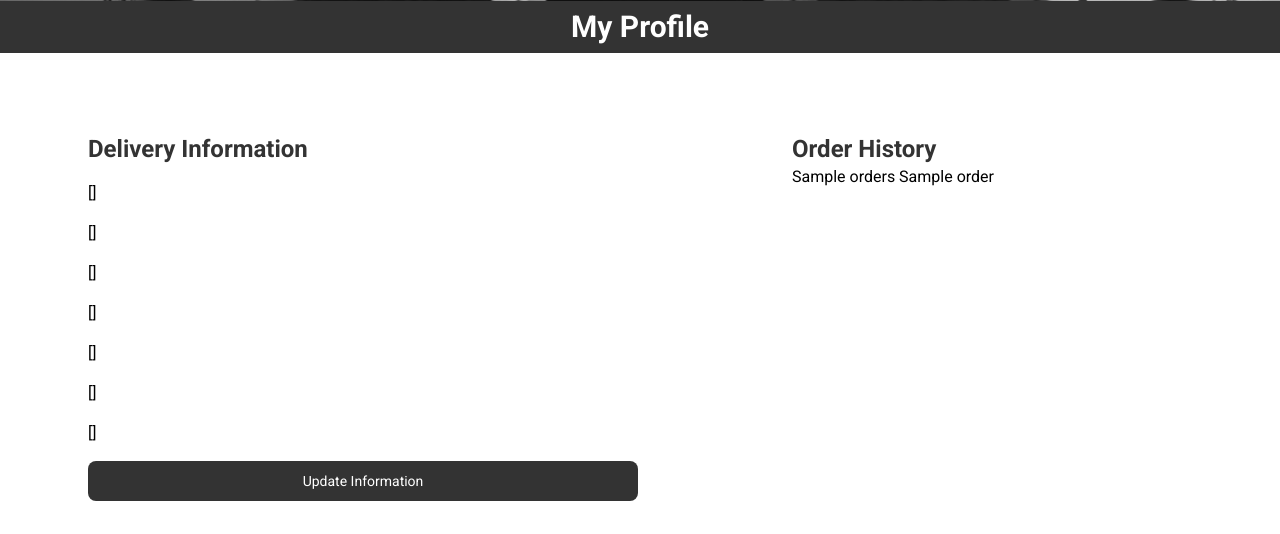
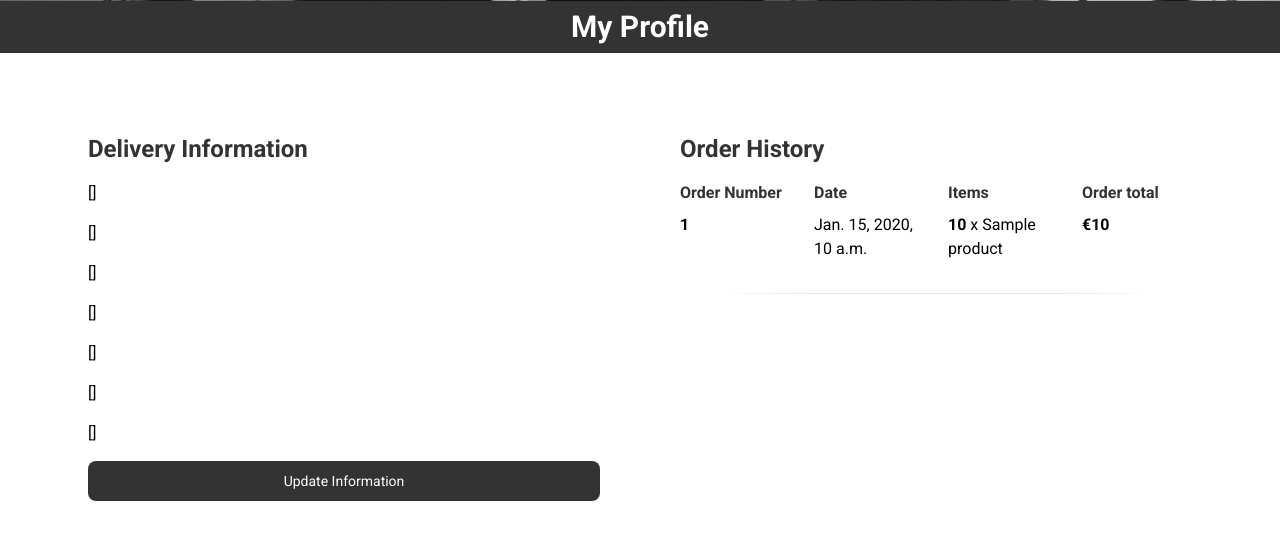
Before and after one commit to ShaneDoyleDev/fleetfoot, a Django app: template profiles/templates/profiles/profile.html in a window 1280 px wide. Shown: the part 484-1018 px from the top of the page. Run offline with Django 4.2, Linux system fonts and the light colour scheme; the template is opened without the code that fills it: most values are stand-ins (such as "Sample title", 1, 10 or a date in 2020); form fields are guessed from the names that the template uses; some libraries are stand-ins or nearby versions.

Commit message:
refactor(profiles/profile.html): render orders on profile page

```diff
--- a/profiles/templates/profiles/profile.html
+++ b/profiles/templates/profiles/profile.html
@@ -201,15 +201,41 @@
         </form>
 
         <!-- Order History -->
-        <div class="space-y-14 md:max-w-[400px] md:w-1/2 flex flex-col items-center md:items-start">
-            <h3 class="text-2xl font-bold text-center md:text-left">Order History</h3>
-            {{profile.orders}}
+        <div class="w-full space-y-10 sm:w-2/3 md:space-y-4 md:w-1/2">
+            <h3 class="text-2xl font-bold text-center lg:text-left">Order History</h3>
             {% if orders %}
-                {% for order in orders %}
-                    {{ order }}
-                {% endfor %}
+                <div class="grid grid-cols-2 gap-2 md:gap-4 lg:gap-6 lg:grid-cols-4">
+                    {% for order in orders %}
+                        <div>
+                            <h3 class="mb-2 font-bold">Order Number</h3>
+                            {% comment %} <a href="{% url "#" %}" class="underline"> {% endcomment %}
+                                <strong>{{ order.order_number|truncatechars:8 }}</strong>
+                            {% comment %} </a> {% endcomment %}
+                        </div>
+                        <div>
+                            <h3 class="mb-2 font-bold">Date</h3>
+                            {{ order.date }}
+                        </div>
+                        <div class="relative">
+                            <h3 class="mb-2 font-bold">Items</h3>
+                            <ul class="overflow-x-auto max-h-[100px] mb-2">
+                                {% for item in order.lineitems.all %}
+                                    <li class="break-keep"><strong>{{ item.quantity }}</strong> x {{ item.product.name }} </li>
+                                {% endfor %}
+                            </ul>
+                            {% if order.lineitems.all|length > 1 %}
+                                <div class="absolute bottom-0 left-0 right-0 h-12 bg-gradient-to-t from-white"></div>
+                            {% endif %}
+                        </div>
+                        <div>
+                            <h3 class="mb-2 font-bold">Order total</h3>
+                            <strong>€{{ order.grand_total }}</strong>
+                        </div>
+                        <img class="w-5/6 mx-auto my-6 md:my-2 lg:my-0 col-span-full" src="{% static "images/horizontal-seperator.png" %}" alt="Horizontal separator" />
+                    {% endfor %}
+                </div>
             {% else %}
-                 <!-- Empty Orders Message -->
+                <!-- Empty Orders Message -->
                 <div class="space-y-8 text-lg text-center">
                     <p class="text-center text-gray-400">You currently have no orders.</p>
                 </div>
--- a/theme/static/css/dist/styles.css
+++ b/theme/static/css/dist/styles.css
@@ -713,6 +713,10 @@ h1,
   z-index: 50;
 }
 
+.col-span-full {
+  grid-column: 1 / -1;
+}
+
 .mx-auto {
   margin-left: auto;
   margin-right: auto;
@@ -723,16 +727,16 @@ h1,
   margin-bottom: 8rem;
 }
 
+.my-6 {
+  margin-top: 1.5rem;
+  margin-bottom: 1.5rem;
+}
+
 .my-4 {
   margin-top: 1rem;
   margin-bottom: 1rem;
 }
 
-.my-8 {
-  margin-top: 2rem;
-  margin-bottom: 2rem;
-}
-
 .mb-12 {
   margin-bottom: 3rem;
 }
@@ -853,8 +853,28 @@ h1,
   height: 100vh;
 }
 
+.h-2 {
+  height: 0.5rem;
+}
+
+.h-14 {
+  height: 3.5rem;
+}
+
 .max-h-screen {
   max-height: 100vh;
+}
+
+.max-h-12 {
+  max-height: 3rem;
+}
+
+.max-h-\[200px\] {
+  max-height: 200px;
+}
+
+.max-h-\[100px\] {
+  max-height: 100px;
 }
 
 .min-h-screen {
@@ -1010,6 +1042,10 @@ h1,
 
 .grid-cols-1 {
   grid-template-columns: repeat(1, minmax(0, 1fr));
+}
+
+.grid-cols-2 {
+  grid-template-columns: repeat(2, minmax(0, 1fr));
 }
 
 .flex-col {
@@ -1099,6 +1135,12 @@ h1,
   margin-bottom: calc(0.25rem * var(--tw-space-y-reverse));
 }
 
+.space-y-10 > :not([hidden]) ~ :not([hidden]) {
+  --tw-space-y-reverse: 0;
+  margin-top: calc(2.5rem * calc(1 - var(--tw-space-y-reverse)));
+  margin-bottom: calc(2.5rem * var(--tw-space-y-reverse));
+}
+
 .space-y-12 > :not([hidden]) ~ :not([hidden]) {
   --tw-space-y-reverse: 0;
   margin-top: calc(3rem * calc(1 - var(--tw-space-y-reverse)));
@@ -1153,6 +1195,14 @@ h1,
   overflow: hidden;
 }
 
+.overflow-scroll {
+  overflow: scroll;
+}
+
+.overflow-x-auto {
+  overflow-x: auto;
+}
+
 .truncate {
   overflow: hidden;
   text-overflow: ellipsis;
@@ -1167,6 +1217,10 @@ h1,
   text-wrap: nowrap;
 }
 
+.break-keep {
+  word-break: keep-all;
+}
+
 .rounded {
   border-radius: 0.25rem;
 }
@@ -1887,6 +1956,21 @@ h1,
     margin-right: auto;
   }
 
+  .md\:my-2 {
+    margin-top: 0.5rem;
+    margin-bottom: 0.5rem;
+  }
+
+  .md\:my-0 {
+    margin-top: 0px;
+    margin-bottom: 0px;
+  }
+
+  .md\:my-4 {
+    margin-top: 1rem;
+    margin-bottom: 1rem;
+  }
+
   .md\:mt-24 {
     margin-top: 6rem;
   }
@@ -1949,6 +2037,24 @@ h1,
 
   .md\:gap-10 {
     gap: 2.5rem;
+  }
+
+  .md\:gap-6 {
+    gap: 1.5rem;
+  }
+
+  .md\:gap-2 {
+    gap: 0.5rem;
+  }
+
+  .md\:gap-4 {
+    gap: 1rem;
+  }
+
+  .md\:space-y-4 > :not([hidden]) ~ :not([hidden]) {
+    --tw-space-y-reverse: 0;
+    margin-top: calc(1rem * calc(1 - var(--tw-space-y-reverse)));
+    margin-bottom: calc(1rem * var(--tw-space-y-reverse));
   }
 
   .md\:self-end {
@@ -1986,6 +2092,11 @@ h1,
     margin-right: auto;
   }
 
+  .lg\:my-0 {
+    margin-top: 0px;
+    margin-bottom: 0px;
+  }
+
   .lg\:mt-0 {
     margin-top: 0px;
   }
```
Also changed, not shown: other parts of theme/static/css/dist/styles.css (+45 -18 lines).
